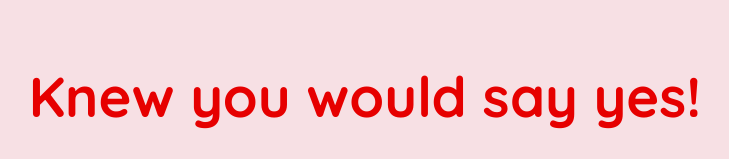
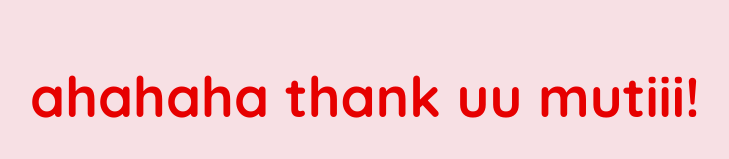
Before and after one commit to lilnuxxx/for-m, a plain HTML site: page yes_page.html in a window 1280 px wide. Shown: the part 175-334 px from the top of the page, without its empty margins (275-1004 px from the left). Drawn offline with Linux system fonts and the light colour scheme.

Commit message:
yes_page.html

```diff
--- a/yes_page.html
+++ b/yes_page.html
@@ -9,7 +9,7 @@
 </head>
 <body>
     <div class="container">
-        <h1 class="header_text">Knew you would say yes!</h1>
+        <h1 class="header_text">ahahaha thank uu mutiii!</h1>
         <div class="gif_container">
             <img id="yesGif" src="https://media.tenor.com/xiudsmyTjAAAAAAi/tkthao219-peach.gif" alt="Happy GIF">
         </div>
```
